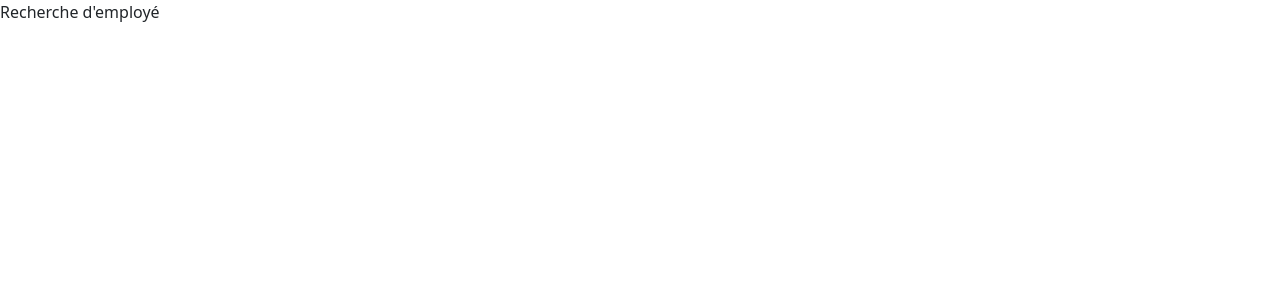
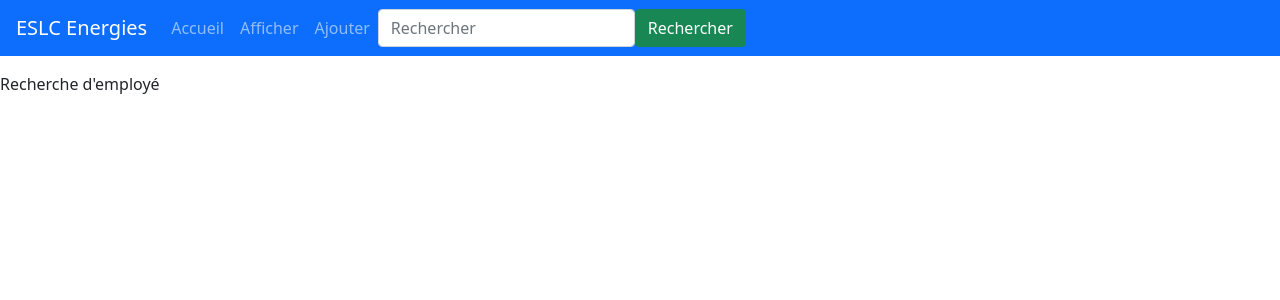
Before and after one commit to SymPapy/Phone, a React (Create React App) app in the folder Projet/telephonie/: page /Afficher in a window 1280 px wide. Shown: the top 300 px of the page. Built offline with nearby package versions, Linux system fonts and the light colour scheme.

Commit message:
[Ajout dépendance]:BootStrap

```diff
--- a/Projet/telephonie/src/App.js
+++ b/Projet/telephonie/src/App.js
@@ -1,7 +1,7 @@
 import { Route, Switch } from 'react-router-dom';
 import SignIn from './Components/SignIn';
 import Accueil from './Components/Accueil';
-import Search from './Components/Search';
+import Afficher from './Components/Afficher';
 import AddContact from './Components/AddContact';
 import ErrorPage from './Components/ErrorPage';
 import 'bootstrap/dist/css/bootstrap.min.css';
@@ -14,7 +14,7 @@ function App() {
 
                 <Route exact path ="/" component = { SignIn }/>
                 <Route path ="/Accueil" component = { Accueil }/>
-                <Route path ="/Afficher" component = { Search }/>
+                <Route path ="/Afficher" component = { Afficher }/>
                 <Route path ="/Ajouter" component = { AddContact }/>
                 <Route component = { ErrorPage }/>
 
--- a/Projet/telephonie/src/Components/Accueil/index.js
+++ b/Projet/telephonie/src/Components/Accueil/index.js
@@ -1,10 +1,13 @@
 import React from 'react';
+import NavBar from '../Navbar';
 
 //Page d'accueil qui suivra la page de connexion
 const Accueil = () => {
     return(
         <main>
-                <a>Accueil</a>
+            <NavBar/>
+            <br></br><br></br><br></br>
+            <a>Accueil</a>
         </main>
     )
 }
--- a/Projet/telephonie/src/Components/AddContact/index.js
+++ b/Projet/telephonie/src/Components/AddContact/index.js
@@ -1,9 +1,12 @@
 import React from 'react'
+import NavBar from '../Navbar';
 
 // Page d'ajout d'un employé
 const AddContact = () => {
     return(
         <div>
+            <NavBar />
+            <br></br><br></br><br></br>
             <a>Ajout d'un employé</a>
         </div>
     )
--- a/Projet/telephonie/src/Components/Search/index.js
+++ b/Projet/telephonie/src/Components/Afficher/index.js
@@ -1,12 +1,14 @@
 import React from 'react'
+import NavBar from '../Navbar';
 
 //Partie recherche d'un employé
-const Search = () => {
+const Afficher = () => {
     return(
         <div>
+            <NavBar /><br></br><br></br><br></br>
             <a>Recherche d'employé</a>
         </div>
     )
 }
 
-export default Search;
+export default Afficher;
```
Also changed, not shown: Projet/telephonie/src/Components/Afficher/style.css (added).
